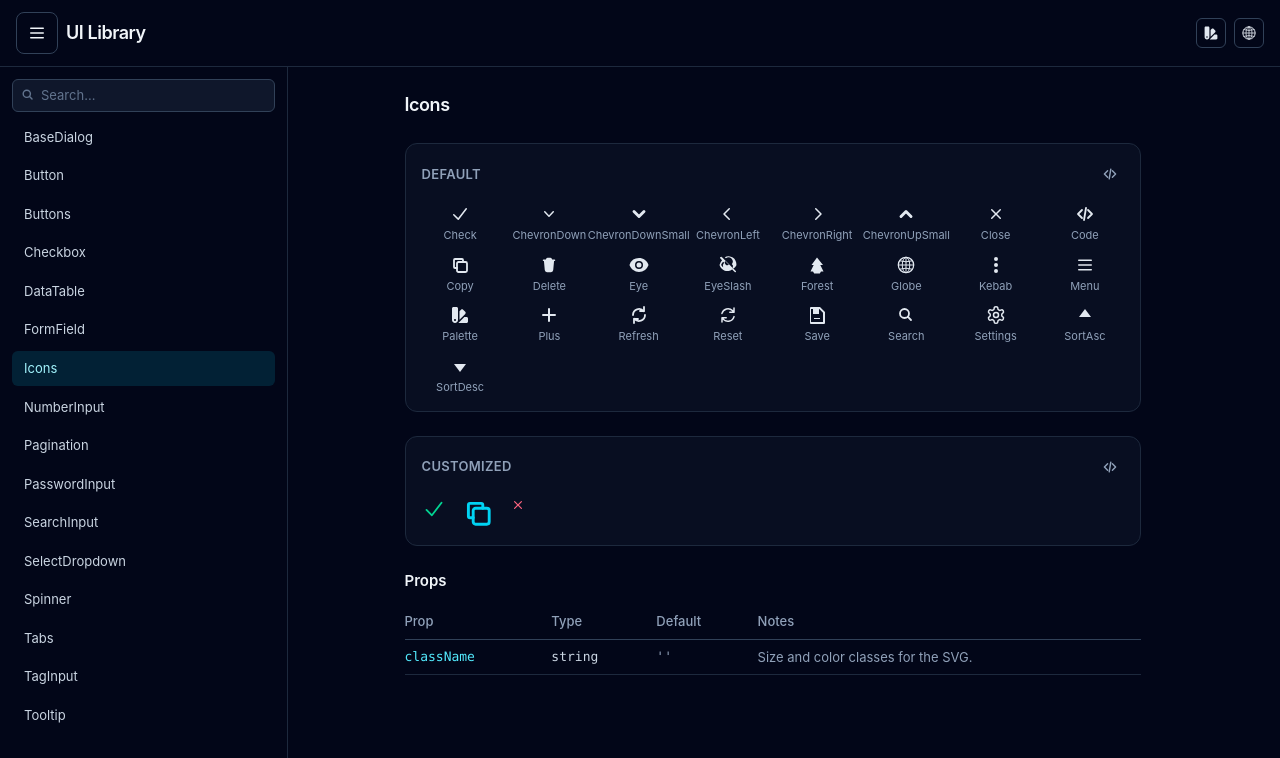
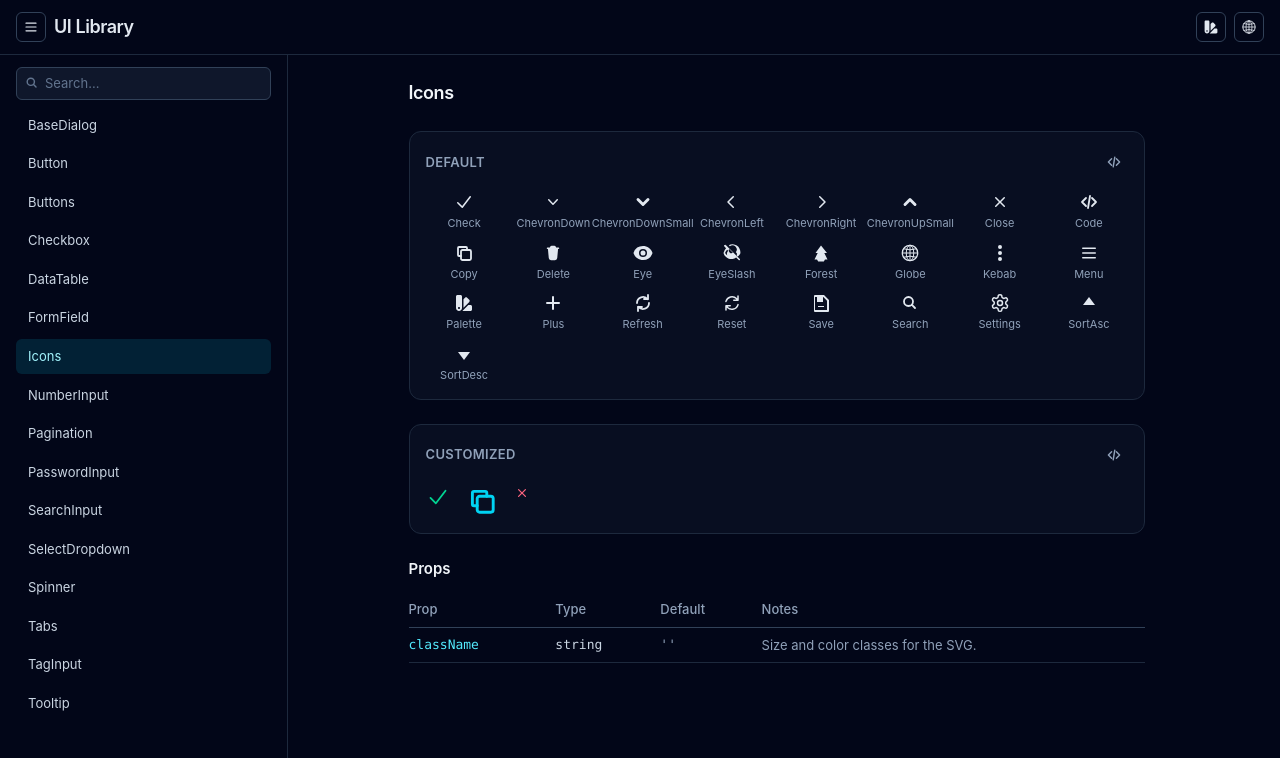
Before and after one commit to tcliu/ui-lib, a SvelteKit app: page /components/icons in a window 1280 px wide. Shown: the top 758 px of the page. Built offline with nearby package versions, Linux system fonts and the light colour scheme.

Commit message:
refactor(showcase): align top-row styling with share-text header

```diff
--- a/src/routes/+layout.svelte
+++ b/src/routes/+layout.svelte
@@ -19,20 +19,22 @@
 </script>
 
 {#snippet menuIcon()}
-  <MenuIcon className="h-5 w-5" />
+  <MenuIcon className="h-4 w-4" />
 {/snippet}
 
 <div class="flex h-dvh flex-col bg-slate-950 text-slate-100">
-  <header class="flex shrink-0 items-center justify-between gap-4 border-b border-slate-800 px-3 py-3 sm:px-4">
-    <div class="flex min-w-0 items-center gap-2">
+  <header class="flex flex-none items-center justify-between gap-4 border-b border-slate-800 px-3 py-3 sm:px-4">
+    <div class="flex items-center gap-2">
       <Button
+        size="sm"
         icon={menuIcon}
         ariaLabel={i18n.t('showcase.toggleComponents')}
         ariaExpanded={pickerOpen}
         tooltip={i18n.t('showcase.toggleComponents')}
         tooltipAlign="left"
+        preventFocusSteal
         onClick={() => setPickerOpen(!pickerOpen)} />
-      <span class="truncate text-base font-semibold tracking-tight sm:text-lg">{i18n.t('showcase.title')}</span>
+      <h1 class="text-base font-semibold tracking-tight text-slate-200 sm:text-lg">{i18n.t('showcase.title')}</h1>
     </div>
     <div class="flex items-center gap-2">
       <ThemeMenu align="right" />
--- a/src/routes/components/+layout.svelte
+++ b/src/routes/components/+layout.svelte
@@ -63,7 +63,7 @@
   {#if pickerOpen}
     <div in:slide={slideParams} out:slide={slideParams} class="flex min-h-0 flex-col md:flex-row">
       <aside
-        class="flex min-h-0 flex-col gap-2 border-b border-slate-800 p-3 md:shrink-0 md:border-b-0 md:border-r"
+        class="flex min-h-0 flex-col gap-2 border-b border-slate-800 p-3 sm:px-4 md:shrink-0 md:border-b-0 md:border-r"
         style={`flex-basis: ${paneSize}px`}
         tabindex="-1">
         <SearchInput bind:value={query} ariaLabel={i18n.t('showcase.searchComponents')} />
```
